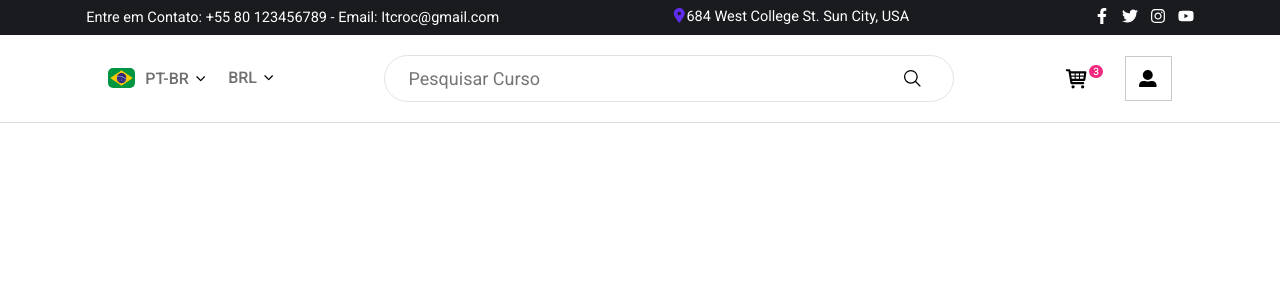
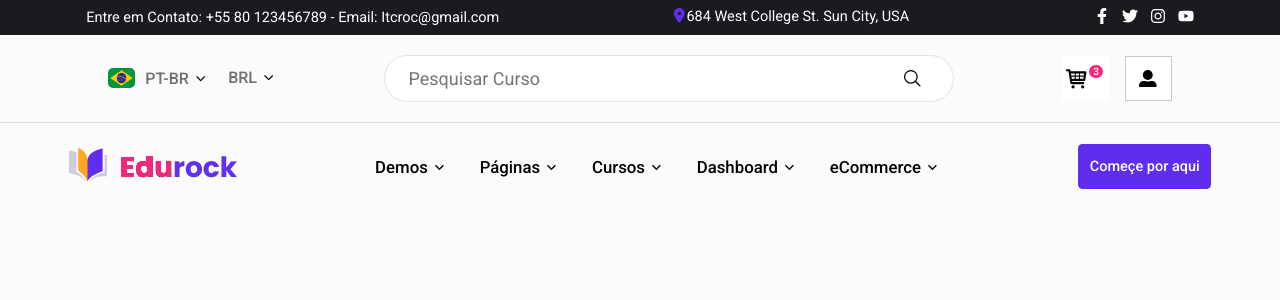
Before and after one commit to Romulo-aquila/Edurock-LadingPage, a React (Vite) app: page / in a window 1280 px wide. Shown: the top 300 px of the page. Built offline with nearby package versions, Linux system fonts and the light colour scheme.

Commit message:
Começando NavBarHeade

```diff
--- a/src/App.jsx
+++ b/src/App.jsx
@@ -1,12 +1,14 @@
 import React from 'react';
 import ContactsHeader from './components/ContactsHeader';
 import Header from './components/Header';
+import NavHeader from './components/NavHeader';
 
 const App = () => {
   return (
     <>
     <ContactsHeader/>
     <Header/>
+    <NavHeader/>
     </>
   )
 }
--- a/src/components/Header.jsx
+++ b/src/components/Header.jsx
@@ -11,8 +11,6 @@ function Header() {
         flex-direction: row;
         justify-content: space-evenly;
         align-items: center;
-
-        position: absolute;
         z-index: 1;
         width: 100%;
         height: 87.7px;
--- /dev/null
+++ b/src/components/NavHeader.jsx
@@ -0,0 +1,83 @@
+import styled from "styled-components";
+import { RiArrowDownSLine } from "react-icons/ri";
+
+function NavHeader() {
+    const NavContainer = styled.div`
+        display: flex;
+        justify-content: space-around;
+        align-items: center;
+
+        width: 100%;
+        height: 87.7px;
+
+    `;
+
+    const NavList = styled.ul`
+        display: flex;
+        gap: 2rem;
+    `;
+
+    const itemList = styled.li`
+        list-style: none;
+    `;
+
+    const LinkList = styled.a`
+        display: flex;
+        justify-content: center;
+        align-items: center;
+        text-decoration: none;
+        color: black;
+        font-weight: 500;
+        font-size: 16.8px;
+        transition: 0.2s;
+
+        &:hover {
+            color: #5f2ded;
+        }
+    `;
+
+    const BtnStart = styled.button`
+    width: 133.117px;
+    height: 45px;
+    border: none;
+    background-color: #5f2ded;
+    border-radius: 4.5px;
+    color: #fff;
+    font-size: 14.5px;
+    font-weight: 500;
+    cursor: pointer;
+    transition: 0.4s;
+
+    &:hover {
+        border: 1px solid #5f2ded;
+        background-color: #fff;
+        color: #5f2ded;
+    }
+    `;
+
+    const Arrow = styled.p`
+    margin-top: 5px;
+    margin-left: 3px;
+    `;
+
+  return (
+    <NavContainer>
+        <img src="src/images/logo_1.png" alt="logo_EduRock" />
+        <NavList>
+            <itemList><LinkList href="#">Demos
+            <Arrow><RiArrowDownSLine/></Arrow></LinkList></itemList>
+            <itemList><LinkList href="#">Páginas
+            <Arrow><RiArrowDownSLine/></Arrow></LinkList></itemList>
+            <itemList><LinkList href="#">Cursos
+            <Arrow><RiArrowDownSLine/></Arrow></LinkList></itemList>
+            <itemList><LinkList href="#">Dashboard
+            <Arrow><RiArrowDownSLine/></Arrow></LinkList></itemList>
+            <itemList><LinkList href="#">eCommerce
+            <Arrow><RiArrowDownSLine/></Arrow></LinkList></itemList>
+        </NavList>
+        <BtnStart>Começe por aqui</BtnStart>
+    </NavContainer>
+  )
+}
+
+export default NavHeader;
--- a/src/components/UserLogin.jsx
+++ b/src/components/UserLogin.jsx
@@ -16,6 +16,7 @@ function UserLogin() {
 
    &:hover {
     background-color: #5f2ded;
+    color: #fff;
    }
   `;
 
--- a/src/style/Index.css
+++ b/src/style/Index.css
@@ -6,3 +6,7 @@
     box-sizing: border-box;
     font-family: "Roboto", system-ui;
 }
+
+body {
+    background-color: #fbfbfb;
+}
```
